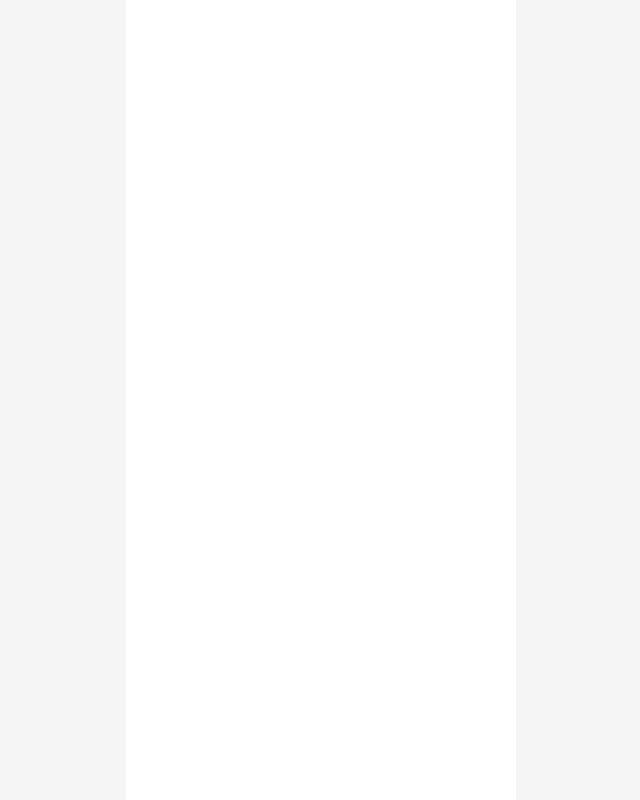
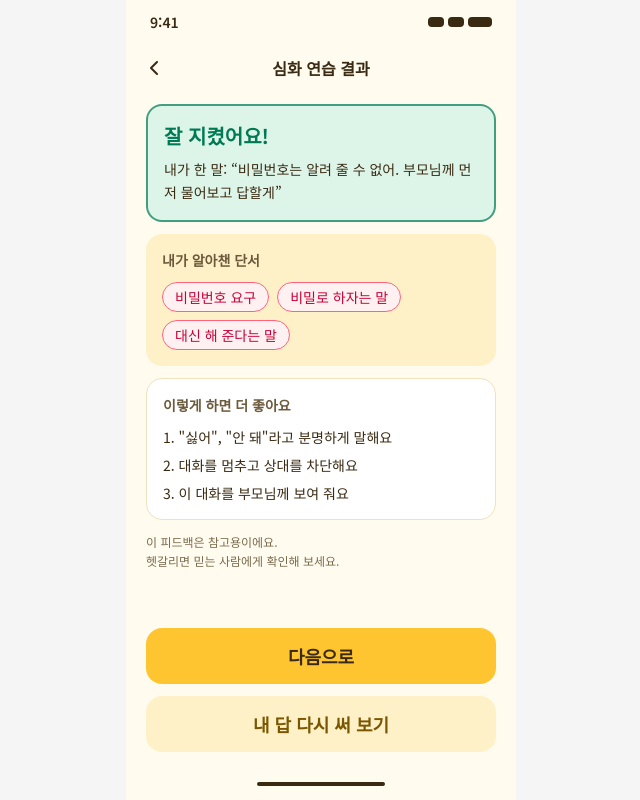
Before and after one commit to line1thon-15/frontend, a React (Vite) app: page /child/deepen/result in a window 1280 px wide. Before the commit this address had no page. Shown: the whole page, without its empty margins (319-959 px from the left). Built offline with nearby package versions, Linux system fonts and the light colour scheme.

Commit message:
feat: Y7-3 심화 연습 결과 화면과 라우트(/child/deepen/result) 추가
Co-Authored-By: Claude Sonnet 5.5 <noreply@anthropic.com>
Claude-Session: https://claude.ai/code/session_01LEfxZBpz5bTDnEPLxqZYTg

```diff
--- a/src/App.jsx
+++ b/src/App.jsx
@@ -4,6 +4,7 @@ import Start from './pages/Start.jsx'
 import ChildLogin from './pages/ChildLogin.jsx'
 import FirstSetup from './pages/FirstSetup.jsx'
 import ChildHome from './pages/ChildHome.jsx'
+import DeepenResult from './pages/DeepenResult.jsx'
 import ComponentPreview from './pages/ComponentPreview.jsx'
 
 // 화면을 추가할 때 여기에 Route를 한 줄씩 추가하세요.
@@ -16,6 +17,7 @@ export default function App() {
         <Route path="/child/login" element={<ChildLogin />} />
         <Route path="/child/setup" element={<FirstSetup />} />
         <Route path="/home" element={<ChildHome />} />
+        <Route path="/child/deepen/result" element={<DeepenResult />} />
         <Route path="/preview" element={<ComponentPreview />} />
       </Routes>
     </Layout>
--- /dev/null
+++ b/src/pages/DeepenResult.jsx
@@ -0,0 +1,74 @@
+// Y7-3 심화 연습 결과
+import { useNavigate } from 'react-router-dom'
+import StatusBar from '../components/common/StatusBar.jsx'
+import Header from '../components/common/Header.jsx'
+import Button from '../components/common/Button.jsx'
+import HomeIndicator from '../components/common/HomeIndicator.jsx'
+
+// TODO: 백엔드(AI) 심화 연습 평가 결과 API 연동 후 교체
+const MOCK = {
+  title: '잘 지켰어요!',
+  myAnswer: '비밀번호는 알려 줄 수 없어. 부모님께 먼저 물어보고 답할게',
+  clues: ['비밀번호 요구', '비밀로 하자는 말', '대신 해 준다는 말'],
+  tips: ['"싫어", "안 돼"라고 분명하게 말해요', '대화를 멈추고 상대를 차단해요', '이 대화를 부모님께 보여 줘요'],
+}
+
+export default function DeepenResult() {
+  const navigate = useNavigate()
+  const { title, myAnswer, clues, tips } = MOCK
+
+  return (
+    <div className="flex min-h-screen flex-col bg-surface text-ink">
+      <StatusBar />
+      <Header title="심화 연습 결과" />
+
+      <main className="flex flex-1 flex-col gap-3 px-5 pt-3">
+        <section className="rounded-2xl border-2 border-emerald-700/70 bg-mint-soft p-4">
+          <h2 className="text-xl font-bold text-emerald-700">{title}</h2>
+          <p className="mt-2 text-sm leading-relaxed">내가 한 말: “{myAnswer}”</p>
+        </section>
+
+        <section className="rounded-2xl bg-surface-soft p-4">
+          <h2 className="text-sm font-bold text-muted">내가 알아챈 단서</h2>
+          <ul className="mt-3 flex flex-wrap gap-2">
+            {clues.map((clue) => (
+              <li
+                key={clue}
+                className="rounded-full border border-rose-400 bg-rose-50 px-3 py-1 text-sm text-rose-700"
+              >
+                {clue}
+              </li>
+            ))}
+          </ul>
+        </section>
+
+        <section className="rounded-2xl border border-line bg-white p-4">
+          <h2 className="text-sm font-bold text-muted">이렇게 하면 더 좋아요</h2>
+          <ol className="mt-3 flex flex-col gap-2 text-sm">
+            {tips.map((tip, i) => (
+              <li key={tip}>
+                {i + 1}. {tip}
+              </li>
+            ))}
+          </ol>
+        </section>
+
+        <p className="text-xs leading-relaxed text-subtle">
+          이 피드백은 참고용이에요.
+          <br />
+          헷갈리면 믿는 사람에게 확인해 보세요.
+        </p>
+      </main>
+
+      <div className="flex flex-col gap-3 px-5 pt-6 pb-4">
+        <Button onClick={() => navigate('/child/next')}>다음으로</Button>
+        {/* TODO: 글로/말로 중 아이가 고른 방식의 심화 연습 화면으로 돌아가기 (Y7-1 / Y7-2) */}
+        <Button variant="soft" onClick={() => navigate('/child/deepen/write')}>
+          내 답 다시 써 보기
+        </Button>
+      </div>
+
+      <HomeIndicator />
+    </div>
+  )
+}
```
